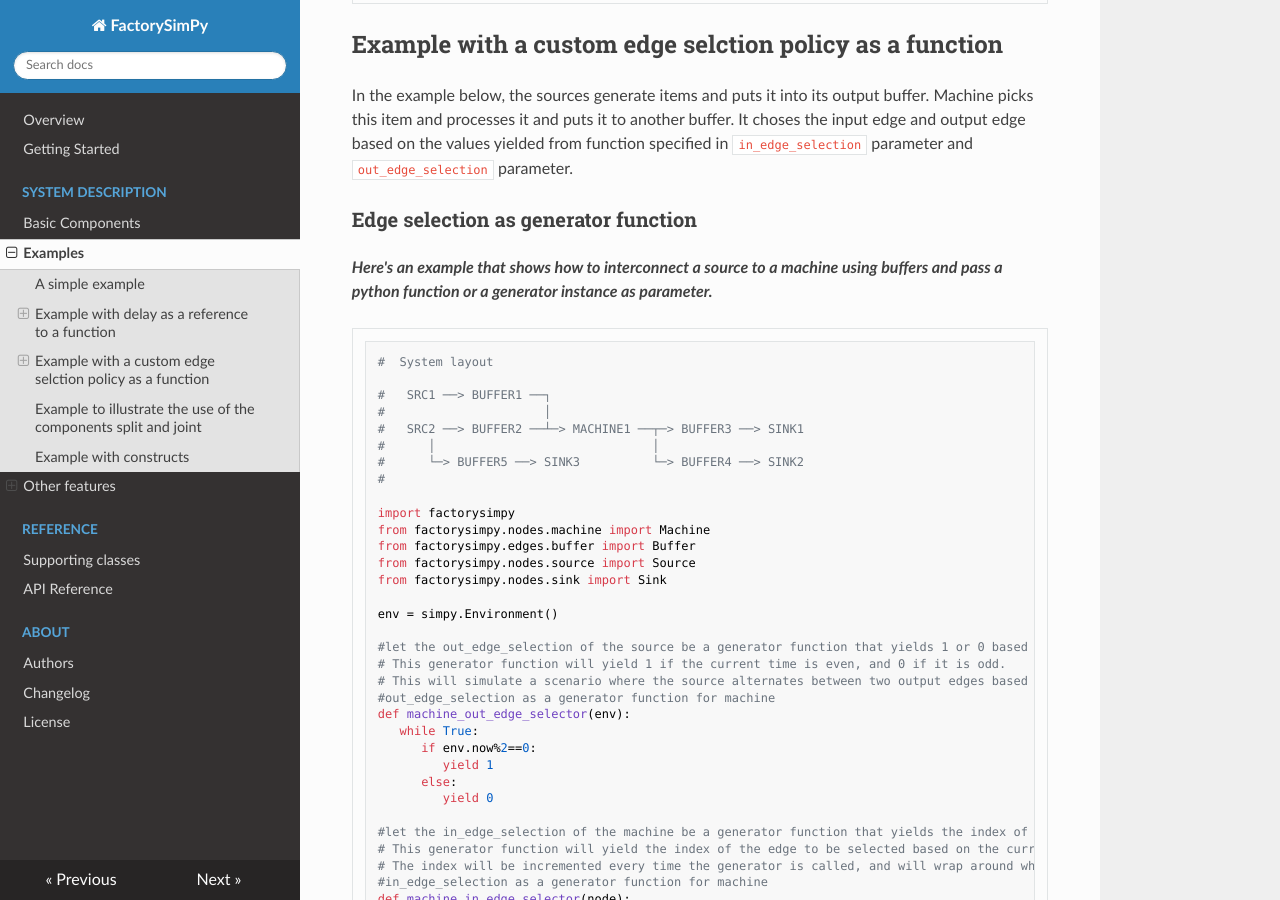
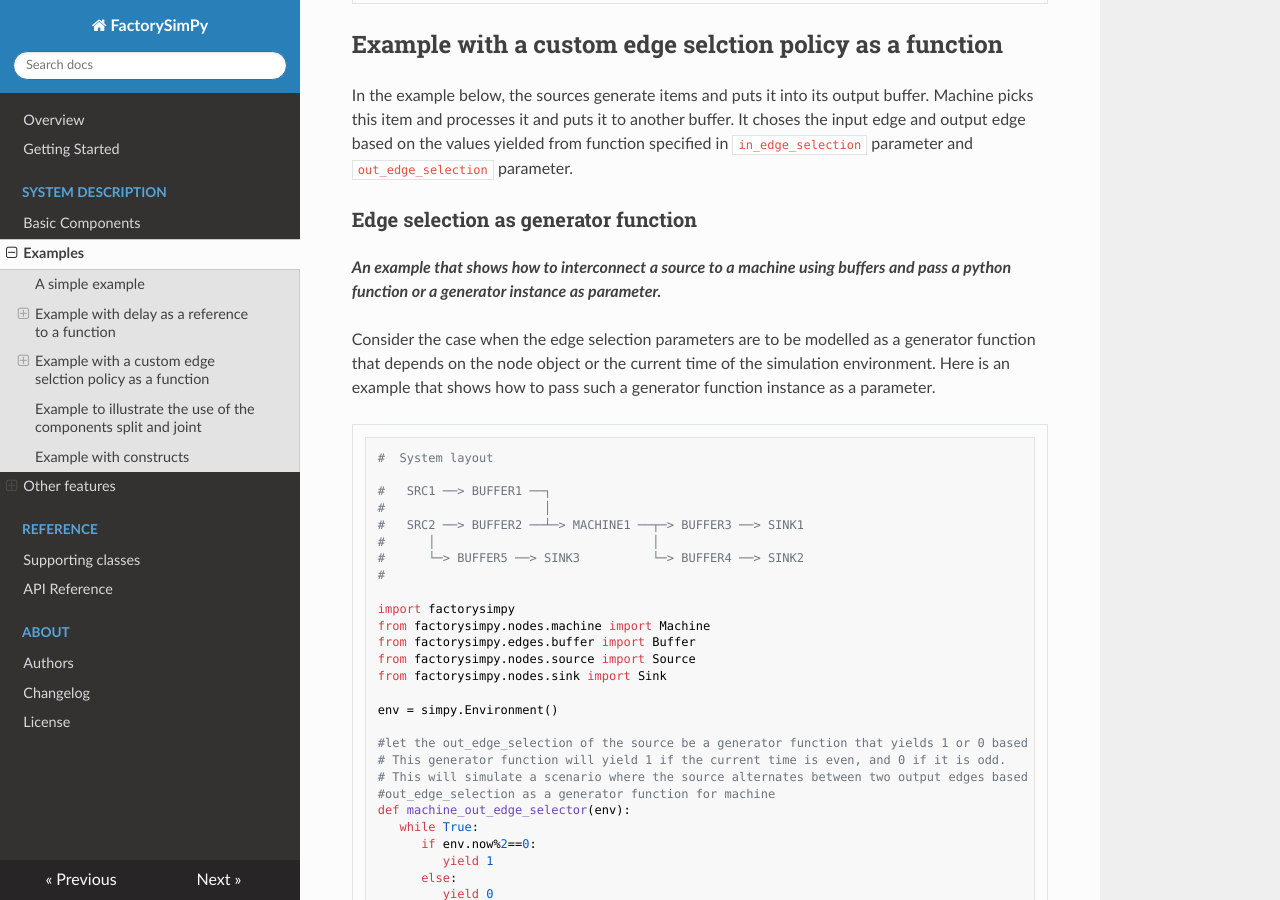
Before and after one commit to FactorySimPy/FactorySimPy, an MkDocs documentation site: the page built from docs/examples.md, in a window 1280 px wide and 900 px high, scrolled down 3670 px. Built offline with MkDocs 1.6.1, drawn with Linux system fonts in a browser that asks for light colours; nearby versions of some CDN libraries.

Commit message:
documentation update

````diff
--- a/docs/examples.md
+++ b/docs/examples.md
@@ -195,8 +195,9 @@ In the example below, the sources generate items and puts it into its output buf
 
 ### Edge selection as generator function
 
-***Here's an example that shows how to interconnect a source to a machine using buffers and pass a python function or a generator instance as parameter.***
+***An example that shows how to interconnect a source to a machine using buffers and pass a python function or a generator instance as parameter.***
 
+Consider the case when the edge selection parameters are to be modelled as a generator function that depends on the node object or the current time of the simulation environment. Here is an example that shows how to pass such a generator function instance as a parameter.
 ```python
 
 
````
